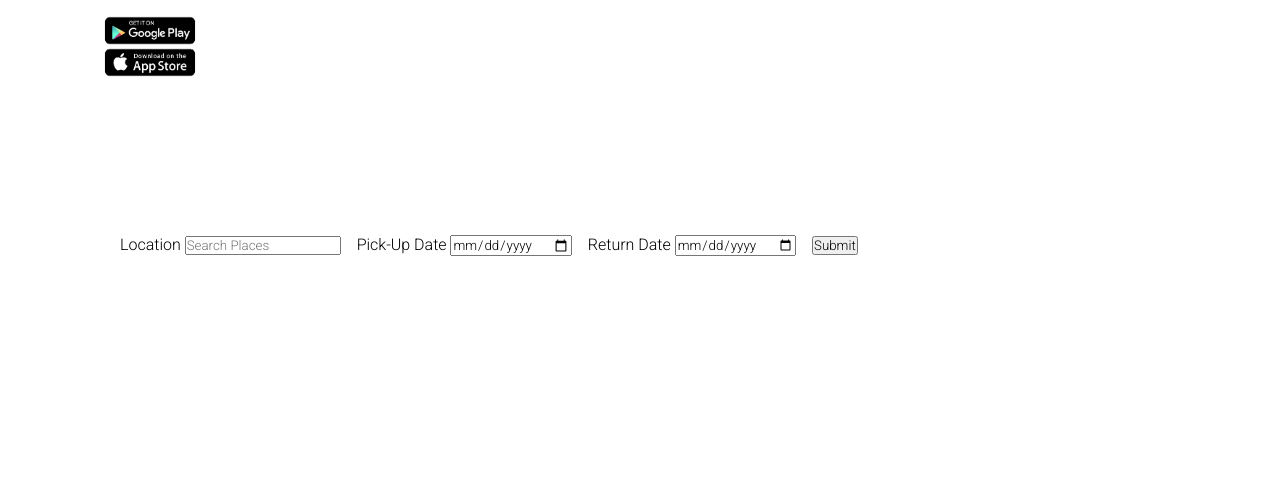
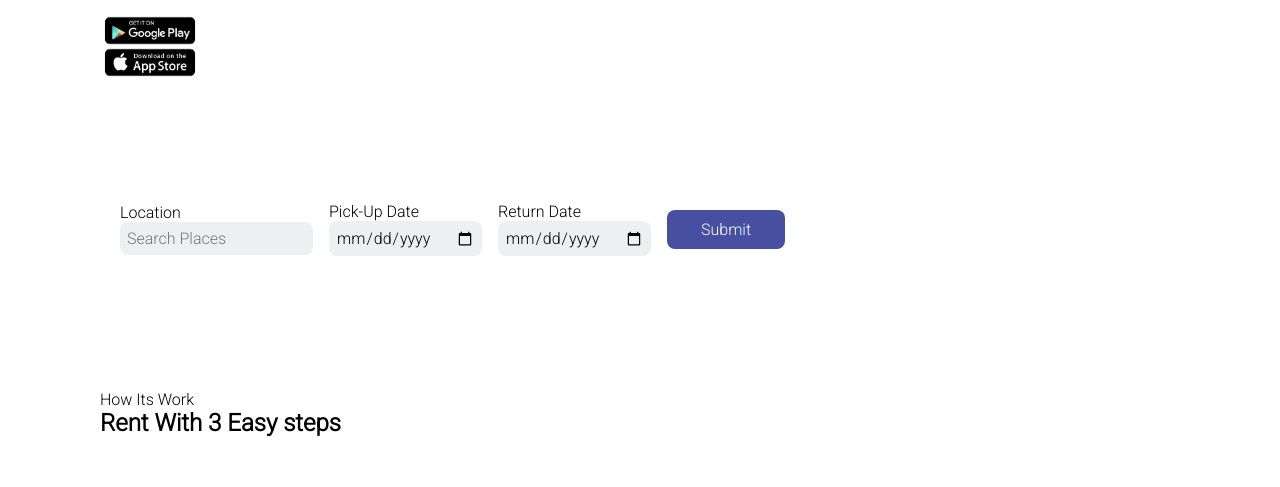
Before and after one commit to MansiKatiyar/practice, a plain HTML site: page car-rental.html in a window 1280 px wide. Shown: the part 460-947 px from the top of the page. Before the commit the page ends 800 px from the top, so only its background shows below. Drawn offline with Linux system fonts and the light colour scheme.

Commit message:
adding the css with the form

```diff
--- a/car-rental.html
+++ b/car-rental.html
@@ -32,6 +32,36 @@
             border-radius: 0.5rem;
 
         }
+        .input-box{
+            flex:1 1 7rem;
+            display:flex;
+            flex-direction:column;
+        }
+        .input-box span{
+            font-weight: 500;
+        }
+        .input-box input{
+          padding:7px;
+          outline:none;
+          border:none;
+          background: #eeeff1;
+          border-radius: 0.5rem;
+          font-size:1rem;
+        }
+        .form-container form .btn{
+            flex:1 1 7rem;
+            padding:10px 34px;
+            border:none;
+            border-radius: 0.5rem;
+            background: #474fa0;
+            color:#fff;
+            font-size:1rem;
+            font-weight: 500;
+
+        }
+        .form-container form .btn:hover{
+            background: orange;
+        }
 
         :root {
             --main-cololr: #fe5b3d;
@@ -49,7 +79,7 @@
         }
 
         html::-webkit-scrollbar-thumb {
-            background: var(--main-cololr);
+            background: var(--main-color);
             border-radius: 5rem;
         }
 
@@ -90,7 +120,7 @@
         }
 
         .text span {
-            color: var(--main-cololr);
+            color: var(--main-color);
         }
 
         .text p {
@@ -162,7 +192,7 @@
         }
 
         .header-btn .sign-in:hover {
-            background: var(--main-cololr);
+            background: orange;
         }
     </style>
 </head>
@@ -210,6 +240,13 @@
             </form>
         </div>
     </section>
+    <section class="ride" id="ride">
+        <div class="heading">
+            <span>How Its Work</span>
+            <h1>Rent With 3 Easy steps</h1>
+        </div>
+
+    </section>
     <script src="carrental.js"></script>
 
 </body>
```
